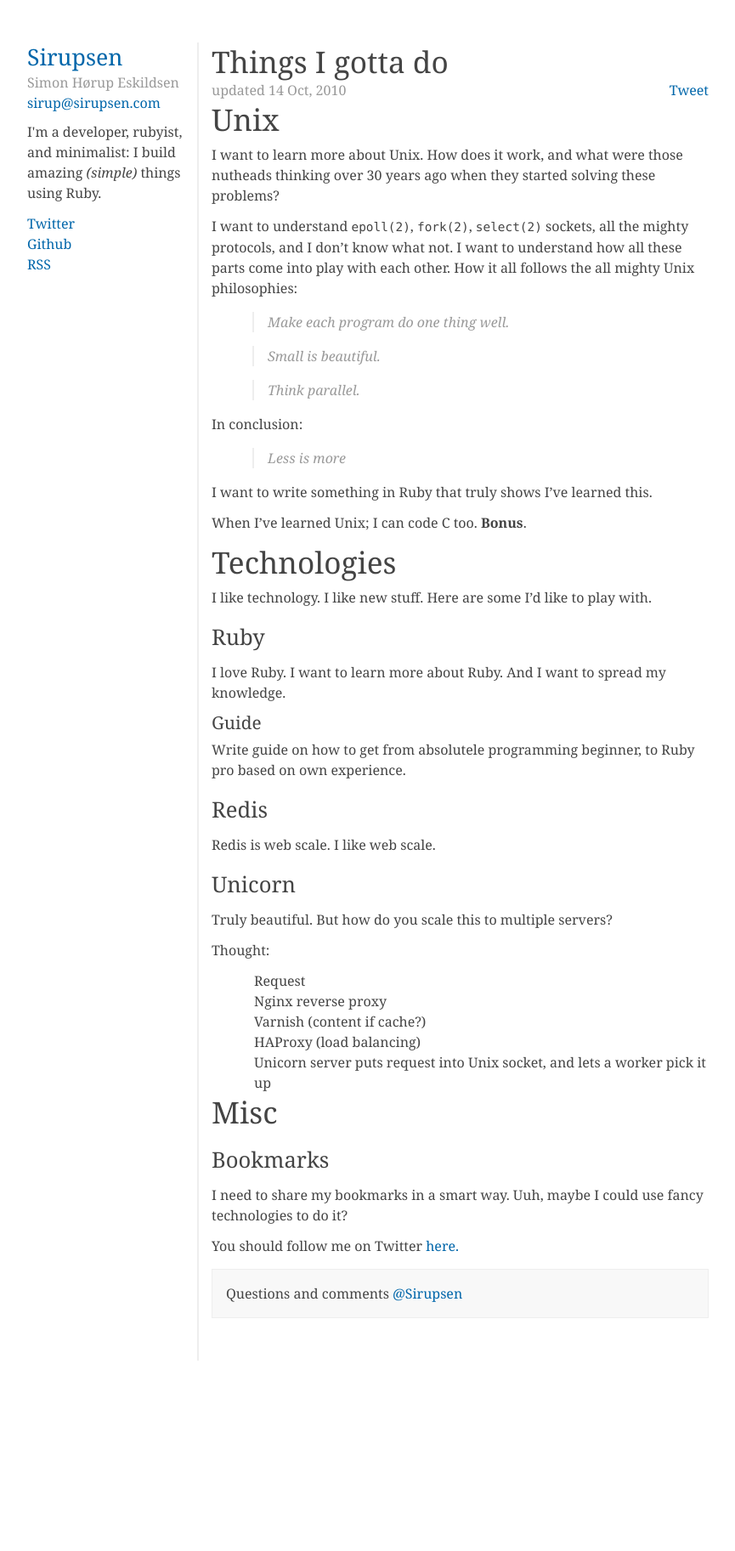
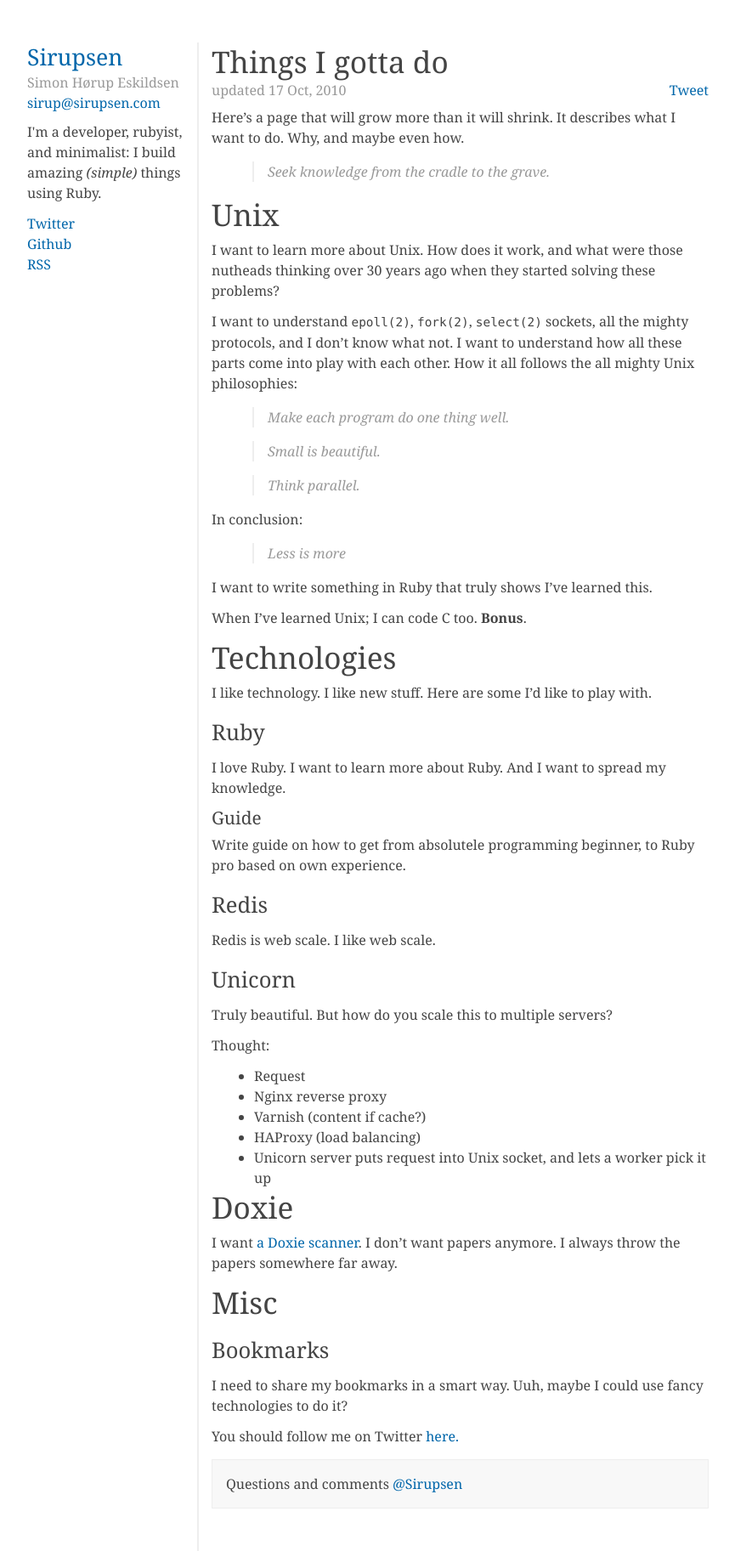
Before and after one commit to igor47/blog, a Jekyll site: the page built from todo.markdown, in a window 1280 px wide. Shown: the whole page at 85% size, without its empty margins (18-883 px from the left). Built offline with Jekyll 4.4.1, drawn with Linux system fonts in a browser that asks for light colours; Markdown is read by kramdown in place of the engine named in the settings; comment, search, counter and statistics services are not loaded; before the commit the page ends 1601 px from its top, so only the background shows below that.

Commit message:
More todo

```diff
--- a/todo.markdown
+++ b/todo.markdown
@@ -1,8 +1,12 @@
 ---
 layout: post
 title: Things I gotta do
-updated: 14 Oct, 2010
+updated: 17 Oct, 2010
 ---
+
+Here's a page that will grow more than it will shrink. It describes what I want to do. Why, and maybe even how.
+
+> Seek knowledge from the cradle to the grave.
 
 # Unix
 
@@ -47,11 +51,15 @@ Truly beautiful. But how do you scale this to multiple servers?
 
 Thought:
 
-1. Request
-2. Nginx reverse proxy
-3. Varnish (content if cache?)
-4. HAProxy (load balancing)
-5. Unicorn server puts request into Unix socket, and lets a worker pick it up
+* Request
+* Nginx reverse proxy
+* Varnish (content if cache?)
+* HAProxy (load balancing)
+* Unicorn server puts request into Unix socket, and lets a worker pick it up
+
+# Doxie
+
+I want [a Doxie scanner](http://getdoxie.com/). I don't want papers anymore. I always throw the papers somewhere far away.
 
 # Misc
 
```
